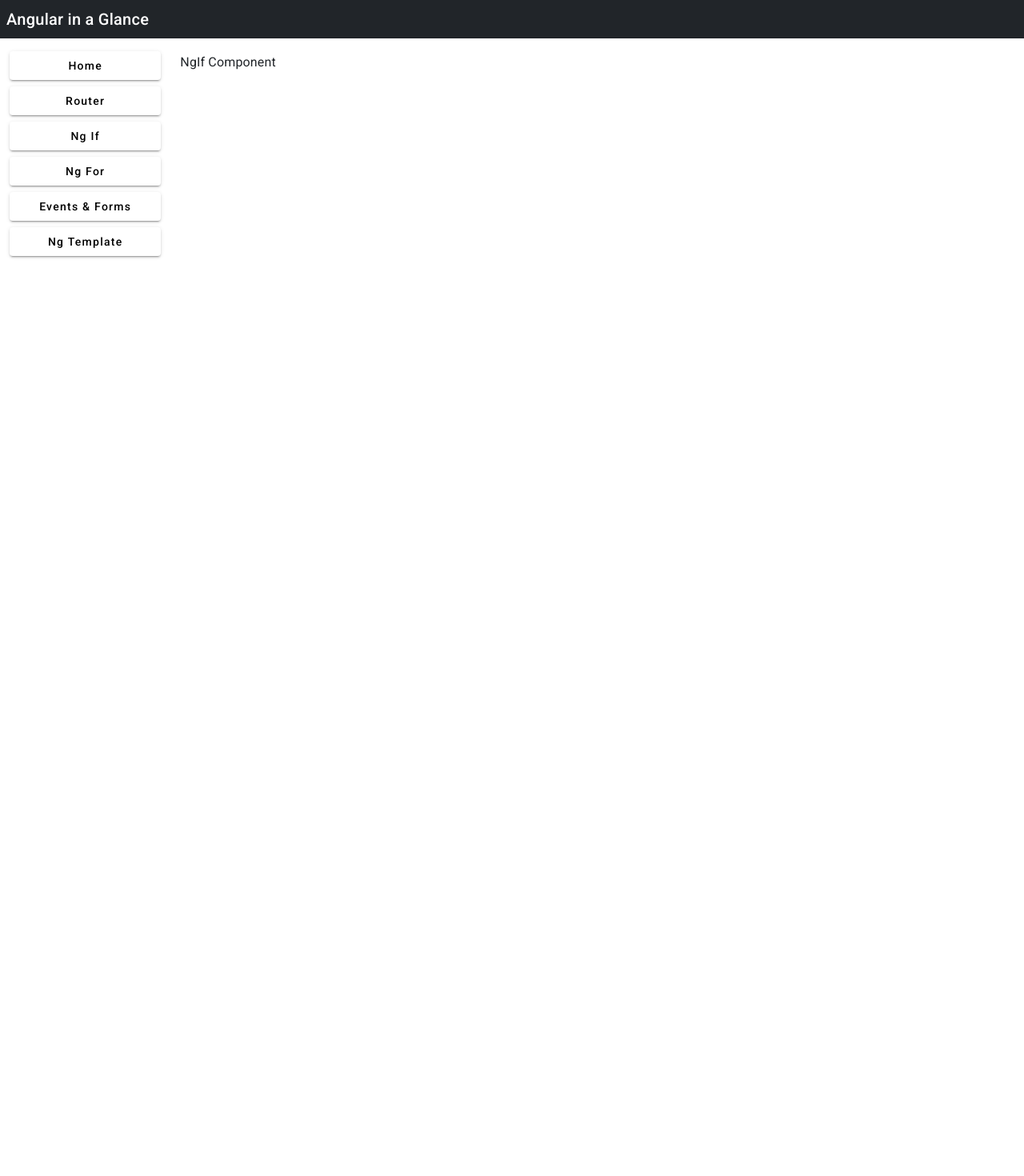
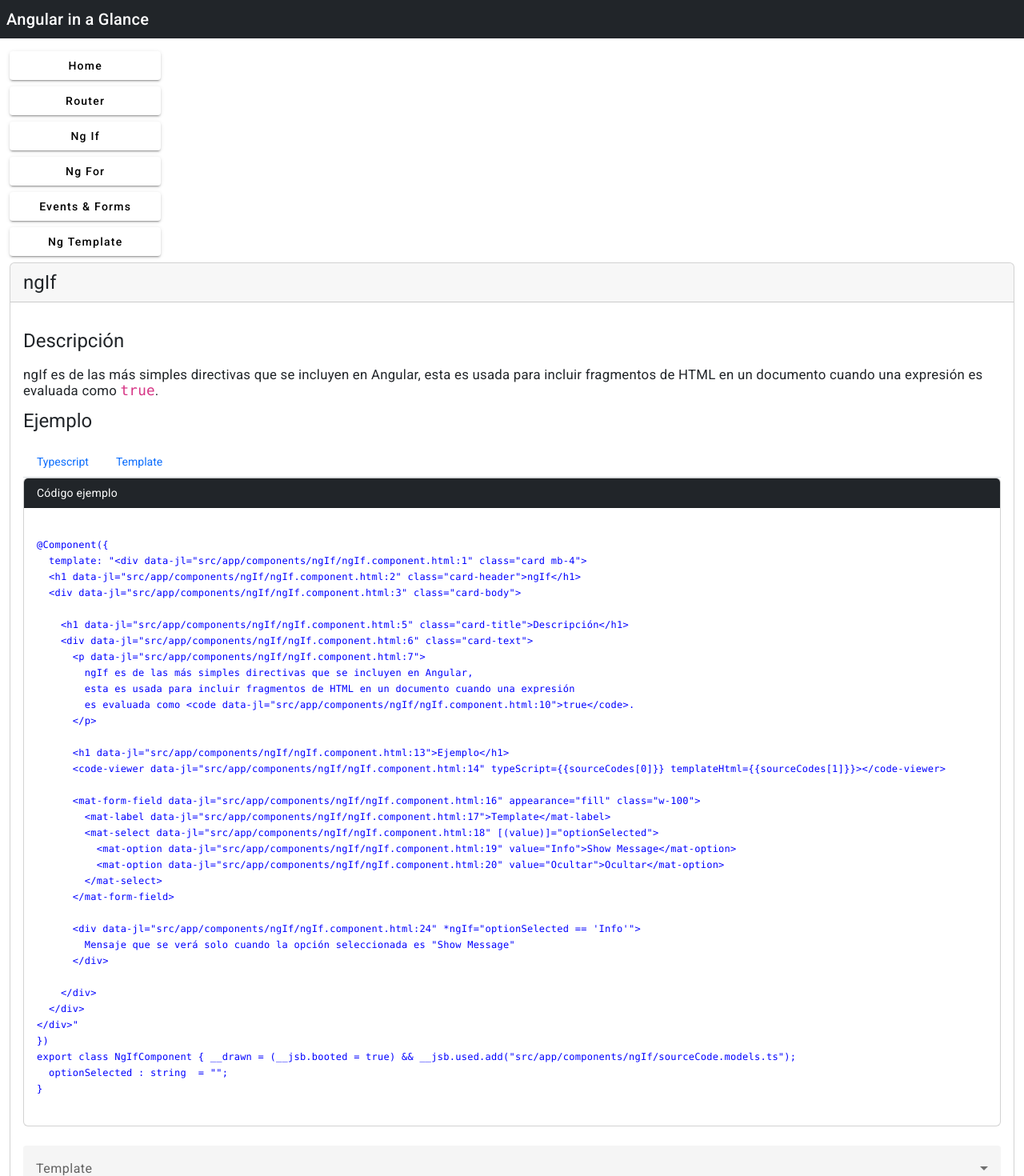
Before and after one commit to capgemini-salvgonz/pro-angular-5ed, an Angular app: page /if in a window 1280 px wide. Shown: the top 1470 px of the page at 80% size. Before the commit the page ends 800 px from the top, so only its background shows below. Built offline with nearby package versions, Linux system fonts and the light colour scheme.

Commit message:
primera versión

```diff
--- a/src/app/app.component.html
+++ b/src/app/app.component.html
@@ -1 +1,7 @@
-<navigator></navigator>
+<div
+  [inactivity]="timeStamp"
+  [alertAt]="timeout"
+  [manageTimeout]="controlTimeout"
+  (mousemove)="onMouseMove()" >
+  <navigator></navigator>
+</div>
--- a/src/app/app.component.ts
+++ b/src/app/app.component.ts
@@ -1,4 +1,5 @@
 import { Component } from '@angular/core';
+import { Router } from '@angular/router';
 
 @Component({
   selector: 'app-root',
@@ -6,4 +7,18 @@ import { Component } from '@angular/core';
   styleUrls: ['./app.component.css']
 })
 export class AppComponent {
+
+  timeStamp = new Date().getTime();
+  timeout = 300000;
+
+  constructor(private router: Router) { }
+
+  onMouseMove() {
+    this.timeStamp = new Date().getTime();
+  }
+
+  controlTimeout() {
+    console.log("Manage TIMEOUT");
+    // this.router.navigateByUrl("/");
+  }
 }
--- a/src/app/app.module.ts
+++ b/src/app/app.module.ts
@@ -6,6 +6,7 @@ import { BrowserAnimationsModule } from '@angular/platform-browser/animations';
 import { NgbModule } from '@ng-bootstrap/ng-bootstrap';
 
 import { ComponentModule } from './components/component.module';
+
 
 
 @NgModule({
--- a/src/app/components/component.module.ts
+++ b/src/app/components/component.module.ts
@@ -23,6 +23,7 @@ import { NgTemplate } from "./ng-template/ngTemplate";
 import { RoutingComponent } from "./routing/routing.component";
 import { UserForm } from "./forms/user/userForm.component";
 
+
 /**
  * Child components
  */
@@ -30,7 +31,7 @@ import { AComponent } from "./routing/a.component";
 import { BComponent } from "./routing/b.component";
 import { CComponent } from "./routing/c.component";
 
-
+import { InactivityDirective } from "../directives/inactivity.directive";
 
 const components: any = [
   CodeViewer,
@@ -40,6 +41,7 @@ const components: any = [
   NgIfComponent,
   NgTemplate,
   RoutingComponent,
+  InactivityDirective,
 ];
 
 const router = RouterModule.forRoot([
--- a/src/app/components/forms/user/userForm.component.html
+++ b/src/app/components/forms/user/userForm.component.html
@@ -6,9 +6,9 @@
         <form #myForm="ngForm" (ngSubmit)="submit(myForm)" >
           <div class="form-group">
             <label for="name">Nombre</label>
-            <input id="name" placeholder="Williams James" class="form-control" name="name" #name="ngModel"
-            ngModel required minlength="10">
-            <span style="color: red; font-size: 0.8rem;" *ngIf="!name.valid && isSubmited">Valor no válido</span>
+            <input id="name" placeholder="Williams James" class="form-control"
+            name="name" #name="ngModel" ngModel required minlength="10">
+            <span style="color: red; font-size: 0.8rem;" *ngIf="name.invalid && isSubmited">Valor no válido</span>
           </div>
           <div class="form-group">
             <label for="email">Email</label>
@@ -28,13 +28,18 @@
             name="zipCode" ngModel required>
             <span style="color: red; font-size: 0.8rem;" *ngIf="!zipCode.valid&&isSubmited">Valor no válido</span>
           </div>
-          <button class="btn btn-primary btn-sm mt-2" type="submit">Enviar</button>
+          <button class="btn btn-primary btn-sm mt-2" type="submit"
+          [class.btn-dark]="isSubmited && myForm.invalid"
+          [disabled]="isSubmited && myForm.invalid" >Enviar</button>
         </form>
+
       </div>
     </div>
     <div class="col">
-      <h1>Datos enviados del formulario.</h1>
+      <h1>
+      Datos enviados del formulario.</h1>
       {{formSubmited}}
+      <span>ddd</span>
     </div>
   </div>
 </div>
--- a/src/app/components/forms/user/userForm.component.ts
+++ b/src/app/components/forms/user/userForm.component.ts
@@ -24,11 +24,19 @@ export class UserForm {
 
   submit(ngForm : NgForm) {
     this.isSubmited = true;
-    this.user = ngForm.form.value;
-
     this.result = {
       isValid: ngForm.valid ?? false,
-      form: JSON.stringify(this.user)
+      form: JSON.stringify(ngForm.form.value)
+    }
+
+    if(ngForm.valid) {
+      this.user = ngForm.form.value;
+      ngForm.reset();
+      this.isSubmited = false;
     }
   }
+
+  submitUser(ngForm: NgForm) {
+    console.log({user: this.user, ngForm});
+  }
 }
--- a/src/app/components/ngIf/ngIf.component.html
+++ b/src/app/components/ngIf/ngIf.component.html
@@ -1 +1,30 @@
-<h3>NgIf Component</h3>
+<div class="card mb-4">
+  <h1 class="card-header">ngIf</h1>
+  <div class="card-body">
+
+    <h1 class="card-title">Descripción</h1>
+    <div class="card-text">
+      <p>
+        ngIf es de las más simples directivas que se incluyen en Angular,
+        esta es usada para incluir fragmentos de HTML en un documento cuando una expresión
+        es evaluada como <code>true</code>.
+      </p>
+
+      <h1>Ejemplo</h1>
+      <code-viewer typeScript={{sourceCodes[0]}} templateHtml={{sourceCodes[1]}}></code-viewer>
+
+      <mat-form-field appearance="fill" class="w-100">
+        <mat-label>Template</mat-label>
+        <mat-select [(value)]="optionSelected">
+          <mat-option value="Info">Show Message</mat-option>
+          <mat-option value="Ocultar">Ocultar</mat-option>
+        </mat-select>
+      </mat-form-field>
+
+      <div *ngIf="optionSelected == 'Info'">
+        Mensaje que se verá solo cuando la opción seleccionada es "Show Message"
+      </div>
+
+    </div>
+  </div>
+</div>
--- a/src/app/components/ngIf/ngIf.component.ts
+++ b/src/app/components/ngIf/ngIf.component.ts
@@ -1,9 +1,11 @@
 import {Component} from "@angular/core";
+import { Codes } from "./sourceCode.models";
 
 
 @Component({
   templateUrl: 'ngIf.component.html'
 })
 export class NgIfComponent {
-
+  sourceCodes = new Codes().sourceCodes;
+  optionSelected : string  = "";
 }
--- /dev/null
+++ b/src/app/components/ngIf/sourceCode.models.ts
@@ -0,0 +1,26 @@
+
+
+export class Codes {
+  sourceCodes: string[] = [
+`
+@Component({
+  templateUrl: 'ngIf.component.html'
+})
+export class NgIfComponent {
+  optionSelected : string  = "";
+}
+`,
+`
+<mat-form-field appearance="fill" class="w-100">
+<mat-label>Template</mat-label>
+<mat-select [(value)]="optionSelected">
+  <mat-option value="Info">Show Message</mat-option>
+  <mat-option value="Ocultar">Ocultar</mat-option>
+</mat-select>
+</mat-form-field>
+
+<div *ngIf="optionSelected == 'Info'">
+Mensaje que se verá solo cuando la opción seleccionada es "Show Message"
+</div>`,
+  ];
+}
--- /dev/null
+++ b/src/app/directives/inactivity.directive.ts
@@ -0,0 +1,39 @@
+import { Directive, Input, ElementRef, Output, EventEmitter } from '@angular/core';
+
+@Directive({
+  selector: '[inactivity]'
+})
+export class InactivityDirective {
+
+  @Input('alertAt')
+  timeout: number = 60000;
+
+  @Input('inactivity')
+  lastTimeStamp: number;
+
+  @Input('manageTimeout')
+  manageTimeout: any;
+
+  constructor(private element: ElementRef) {
+    this.lastTimeStamp = new Date().getTime();
+  }
+
+  checkInactivity() {
+
+    setInterval(() => {
+      const time = new Date().getTime() - this.lastTimeStamp;
+      if (time > this.timeout) {
+        console.log(this.timeout, "Millisegundos de inactividad, detectado con una Directiva");
+        this.lastTimeStamp = new Date().getTime();
+        this.manageTimeout();
+      }
+    }, 1000);
+  }
+
+  ngOnInit() {
+    console.log("ngOnInit timestamp", this.lastTimeStamp);
+    console.log("ngOnInit timeout", this.timeout);
+    this.checkInactivity();
+  }
+
+}
```
